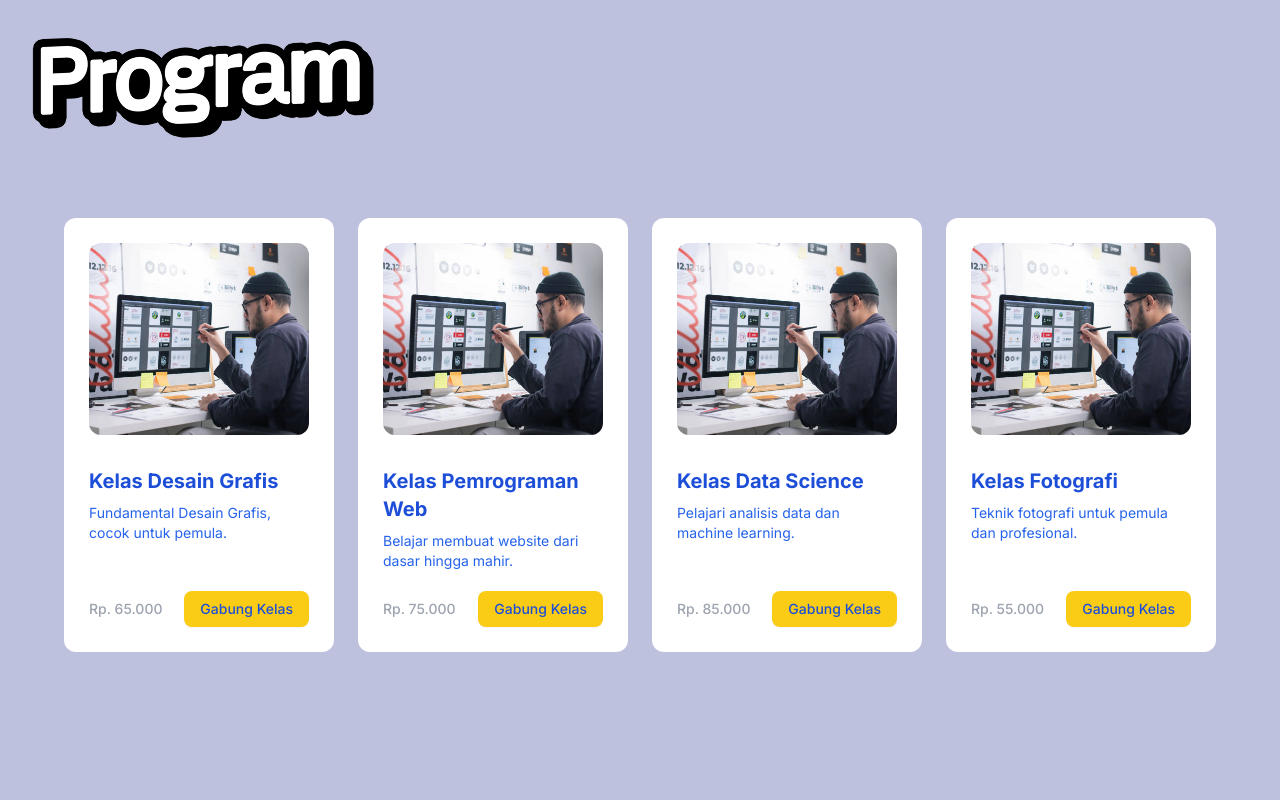
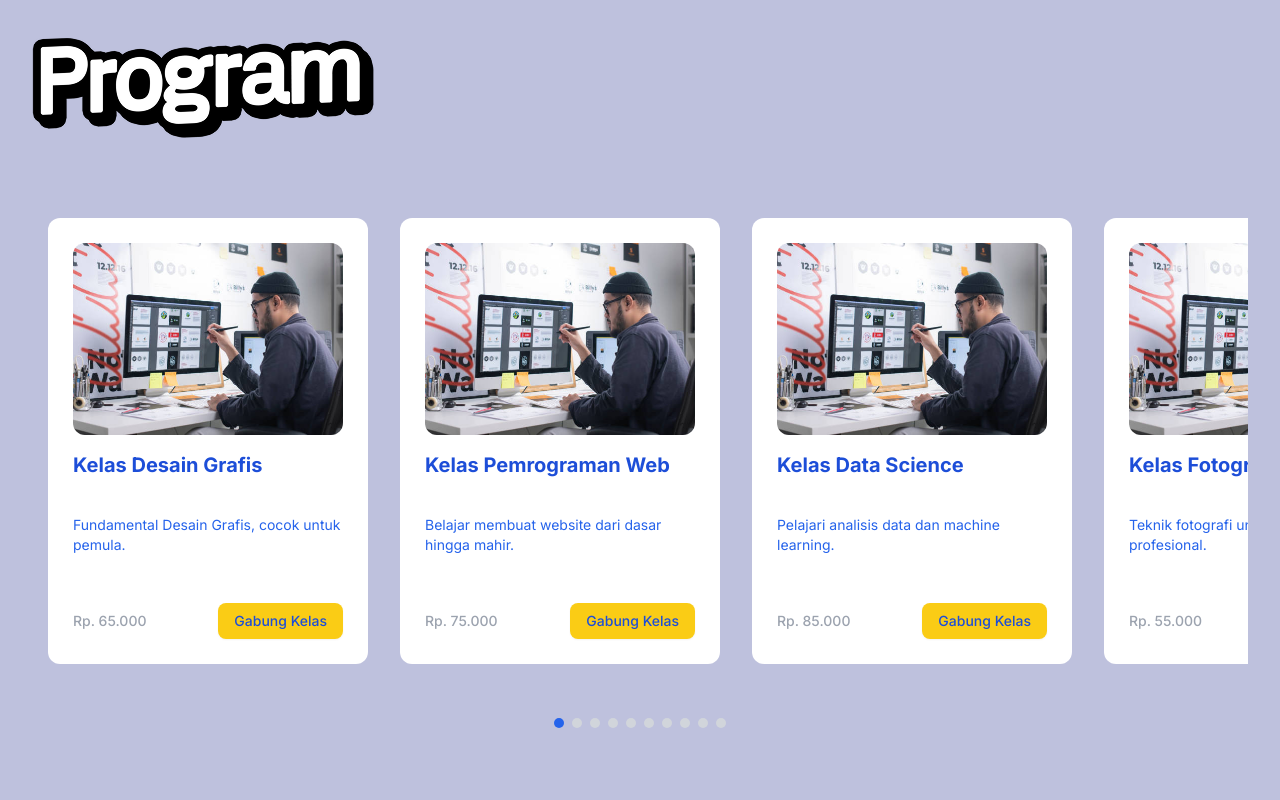
Before and after one commit to oharaproject/creative-agency-website, a Next.js app: page / in a window 1280 px wide. Shown: the part 760-1560 px from the top of the page. Built offline with nearby package versions, Linux system fonts and the light colour scheme.

Commit message:
create Carousel component

```diff
--- /dev/null
+++ b/components/Carousel.tsx
@@ -0,0 +1,79 @@
+"use client";
+import React, { useState, useRef, useEffect, ReactNode } from "react";
+
+type CarouselProps = {
+  children: ReactNode;
+  className?: string;
+};
+
+const Carousel = ({ children, className }: CarouselProps) => {
+  const [activeIndex, setActiveIndex] = useState(0);
+  const scrollContainerRef = useRef<HTMLDivElement>(null);
+  const [itemWidth, setItemWidth] = useState(0);
+  const [gap, setGap] = useState(16);
+
+  useEffect(() => {
+    const calculateDimensions = () => {
+      if (scrollContainerRef.current?.firstElementChild) {
+        const firstChild = scrollContainerRef.current
+          .firstElementChild as HTMLElement;
+        setItemWidth(firstChild.offsetWidth);
+
+        const containerStyle = window.getComputedStyle(
+          scrollContainerRef.current
+        );
+        const gapValue = parseInt(containerStyle.gap, 10) || 16;
+        setGap(gapValue);
+      }
+    };
+
+    const observer = new ResizeObserver(calculateDimensions);
+    if (scrollContainerRef.current) {
+      observer.observe(scrollContainerRef.current);
+    }
+
+    return () => observer.disconnect();
+  }, []);
+
+  const handleDotClick = (index: number) => {
+    setActiveIndex(index);
+    if (scrollContainerRef.current && itemWidth > 0) {
+      const scrollPos = index * (itemWidth + gap);
+      scrollContainerRef.current.scrollTo({
+        left: scrollPos,
+        behavior: "smooth",
+      });
+    }
+  };
+
+  return (
+    <div className={`relative ${className}`}>
+      <div
+        ref={scrollContainerRef}
+        className="flex overflow-x-hidden scroll-smooth snap-x snap-mandatory"
+      >
+        {React.Children.map(children, (child, index) => (
+          <div key={index} className="flex-shrink-0 snap-center mx-2">
+            {child}
+          </div>
+        ))}
+      </div>
+
+      <div className="absolute bottom-4 left-1/2 -translate-x-1/2 flex gap-2">
+        {React.Children.map(children, (_, index) => (
+          <button
+            key={index}
+            onClick={() => handleDotClick(index)}
+            className={`w-2.5 h-2.5 rounded-full transition-all duration-300 ${
+              activeIndex === index
+                ? "bg-blue-600"
+                : "bg-gray-300 hover:bg-gray-400"
+            }`}
+          />
+        ))}
+      </div>
+    </div>
+  );
+};
+
+export default Carousel;
--- a/components/HybriddAcademy.tsx
+++ b/components/HybriddAcademy.tsx
@@ -2,6 +2,7 @@ import React from "react";
 import { CardContainer, CardBody, CardItem } from "./ui/3d-card";
 import Image from "next/image";
 import { classes } from "@/contants";
+import Carousel from "./Carousel";
 
 const HybriddAcademy = () => {
   return (
@@ -14,67 +15,28 @@ const HybriddAcademy = () => {
         className="h-auto"
       />
 
-      <div className="w-full overflow-x-hidden px-2 sm:px-4">
-        <div className="grid grid-cols-1 sm:grid-cols-2 md:grid-cols-4 gap-6 px-2 sm:px-4">
-          {classes.map((clas) => (
-            // <CardContainer key={clas.id} className="">
-            //   <CardBody className="bg-white relative group/card dark:hover:shadow-2xl dark:hover:shadow-emerald-500/[0.1] dark:bg-white dark:border-white/[0.2] border-black/[0.1] w-auto sm:w-[30rem] h-auto rounded-xl p-6 border">
-            //     <CardItem translateZ="100" className="w-full">
-            //       <Image
-            //         src={clas.image}
-            //         alt={clas.title}
-            //         width="1000"
-            //         height="1000"
-            //         className="h-60 w-full object-cover rounded-xl group-hover/card:shadow-xl"
-            //       />
-            //     </CardItem>
-
-            //     <CardItem
-            //       translateZ="50"
-            //       className="text-xl font-bold text-blue-700 dark:text-blue-700 mt-4"
-            //     >
-            //       {clas.title}
-            //     </CardItem>
-
-            //     <CardItem
-            //       as="p"
-            //       translateZ="60"
-            //       className="text-blue-600 text-sm max-w-sm mt-2 dark:text-blue-600"
-            //     >
-            //       {clas.description}
-            //     </CardItem>
-
-            //     <div className="flex justify-between items-center mt-10">
-            //       <CardItem translateZ="80" className="">
-            //         <p className="text-lg font-medium text-gray-400">
-            //           Rp. {clas.price.toLocaleString("id-ID")}
-            //         </p>
-            //       </CardItem>
-
-            //       <CardItem translateZ="80" className="">
-            //         <button className="px-4 py-2 bg-yellow-400 text-blue-600 text-xs font-bold rounded-lg border border-none hover:bg-yellow-500 transition-colors">
-            //           Gabung Kelas
-            //         </button>
-            //       </CardItem>
-            //     </div>
-            //   </CardBody>
-            // </CardContainer>
-            <CardContainer key={clas.id} className="w-full h-full">
-              <CardBody className="bg-white relative group/card dark:hover:shadow-2xl dark:bg-white dark:border-white/[0.2] border-black/[0.1] w-full h-full rounded-xl p-6 border flex flex-col">
+      <Carousel className="mx-auto max-w-7xl">
+        {classes.map((clas) => (
+          <div
+            key={clas.id}
+            className="flex-shrink-0 w-[300px] sm:w-[320px] mx-2"
+          >
+            <CardContainer className="w-full h-full">
+              <CardBody className="bg-white relative group/card h-full rounded-xl p-6 border border-black/[0.1] dark:border-white/[0.2] dark:bg-white">
                 <CardItem translateZ="100" className="w-full h-48">
                   <Image
                     src={clas.image}
                     alt={clas.title}
                     width="400"
                     height="300"
-                    className="h-48 w-full object-cover rounded-xl group-hover/card:shadow-xl"
+                    className="w-full h-full object-cover rounded-xl"
                   />
                 </CardItem>
 
-                <div className="flex-1 flex flex-col pt-4">
+                <div className="pt-4 flex-1 flex flex-col">
                   <CardItem
                     translateZ="50"
-                    className="text-xl font-bold text-blue-700 dark:text-blue-700 mt-4 mb-2"
+                    className="text-xl font-bold text-blue-700 line-clamp-2 h-[3.5rem]"
                   >
                     {clas.title}
                   </CardItem>
@@ -82,7 +44,7 @@ const HybriddAcademy = () => {
                   <CardItem
                     as="p"
                     translateZ="60"
-                    className="text-blue-600 text-sm min-h-[60px] dark:text-blue-600"
+                    className="text-blue-600 text-sm mt-2 mb-4 line-clamp-3 min-h-[72px]"
                   >
                     {clas.description}
                   </CardItem>
@@ -105,11 +67,54 @@ const HybriddAcademy = () => {
                 </div>
               </CardBody>
             </CardContainer>
-          ))}
-        </div>
-      </div>
+          </div>
+        ))}
+      </Carousel>
     </div>
   );
 };
 
+// <CardContainer key={clas.id} className="">
+//   <CardBody className="bg-white relative group/card dark:hover:shadow-2xl dark:hover:shadow-emerald-500/[0.1] dark:bg-white dark:border-white/[0.2] border-black/[0.1] w-auto sm:w-[30rem] h-auto rounded-xl p-6 border">
+//     <CardItem translateZ="100" className="w-full">
+//       <Image
+//         src={clas.image}
+//         alt={clas.title}
+//         width="1000"
+//         height="1000"
+//         className="h-60 w-full object-cover rounded-xl group-hover/card:shadow-xl"
+//       />
+//     </CardItem>
+
+//     <CardItem
+//       translateZ="50"
+//       className="text-xl font-bold text-blue-700 dark:text-blue-700 mt-4"
+//     >
+//       {clas.title}
+//     </CardItem>
+
+//     <CardItem
+//       as="p"
+//       translateZ="60"
+//       className="text-blue-600 text-sm max-w-sm mt-2 dark:text-blue-600"
+//     >
+//       {clas.description}
+//     </CardItem>
+
+//     <div className="flex justify-between items-center mt-10">
+//       <CardItem translateZ="80" className="">
+//         <p className="text-lg font-medium text-gray-400">
+//           Rp. {clas.price.toLocaleString("id-ID")}
+//         </p>
+//       </CardItem>
+
+//       <CardItem translateZ="80" className="">
+//         <button className="px-4 py-2 bg-yellow-400 text-blue-600 text-xs font-bold rounded-lg border border-none hover:bg-yellow-500 transition-colors">
+//           Gabung Kelas
+//         </button>
+//       </CardItem>
+//     </div>
+//   </CardBody>
+// </CardContainer>
+
 export default HybriddAcademy;
--- a/components/index.ts
+++ b/components/index.ts
@@ -3,5 +3,6 @@ import Hero from "./Hero";
 import Button from "./Button";
 import HybriddAcademy from "./HybriddAcademy";
 import Globe from "./Globe";
+import Carousel from "./Carousel";
 
-export { Navbar, Hero, Button, HybriddAcademy, Globe };
+export { Navbar, Hero, Button, HybriddAcademy, Globe, Carousel };
```
